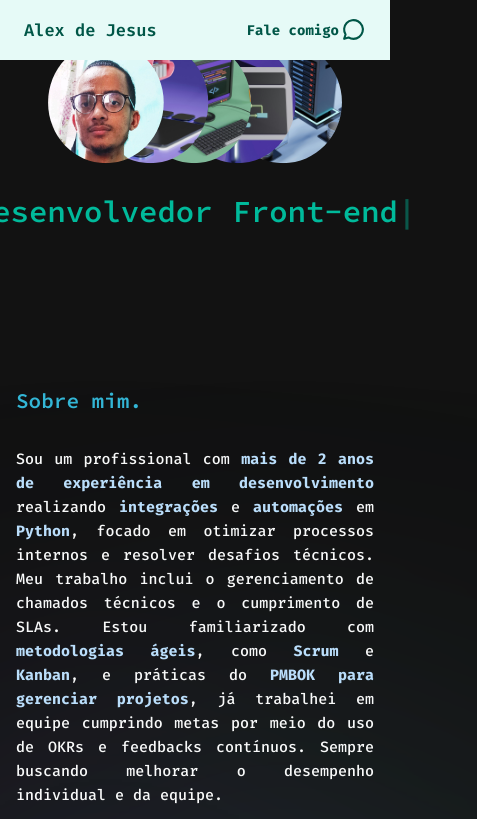
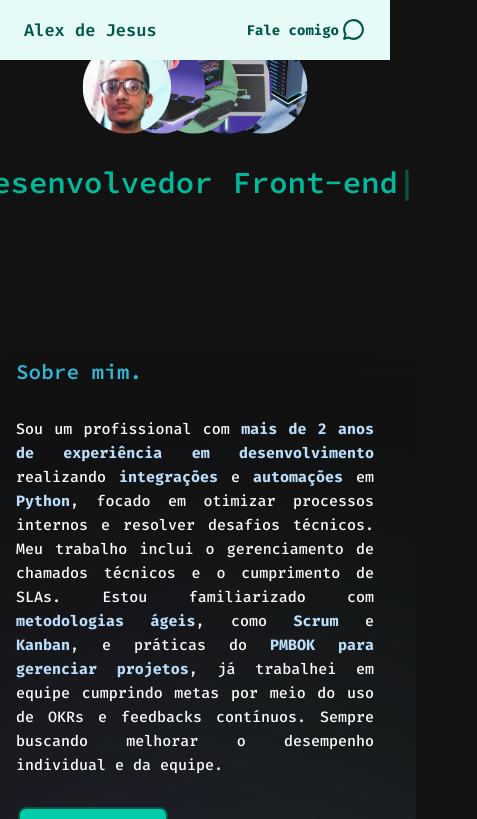
Before and after one commit to AlexdeJesusFS/portfolio, a React (Create React App) app in the folder portfolio/: page / in a window 390 px wide. Shown: the top 819 px of the page, 477 px wide, since content can reach past the window. Built offline with nearby package versions, Linux system fonts and the light colour scheme.

Commit message:
EllipsesAnimation atualizado.
width 100% para responsividade e valores max e min de width para evitar valores extremos.

```diff
--- a/portfolio/src/pages/home/components/EllipsesAnimation/index.tsx
+++ b/portfolio/src/pages/home/components/EllipsesAnimation/index.tsx
@@ -1,13 +1,15 @@
 import Lottie from "lottie-react";
 import EllipsesAnimationJson from "../../../../assets/lottie-jsons/ellipsesAnimation.json";
 
+
 function EllipsesAnimation() {
+
     return (
         <Lottie
             animationData={EllipsesAnimationJson}
             loop={false}
             autoplay={true}
-            style={{ width: 564, height: 128 }}
+            style={{ width: "100%", maxWidth: 600, minWidth: 320}}
         />
     );
 };
```
